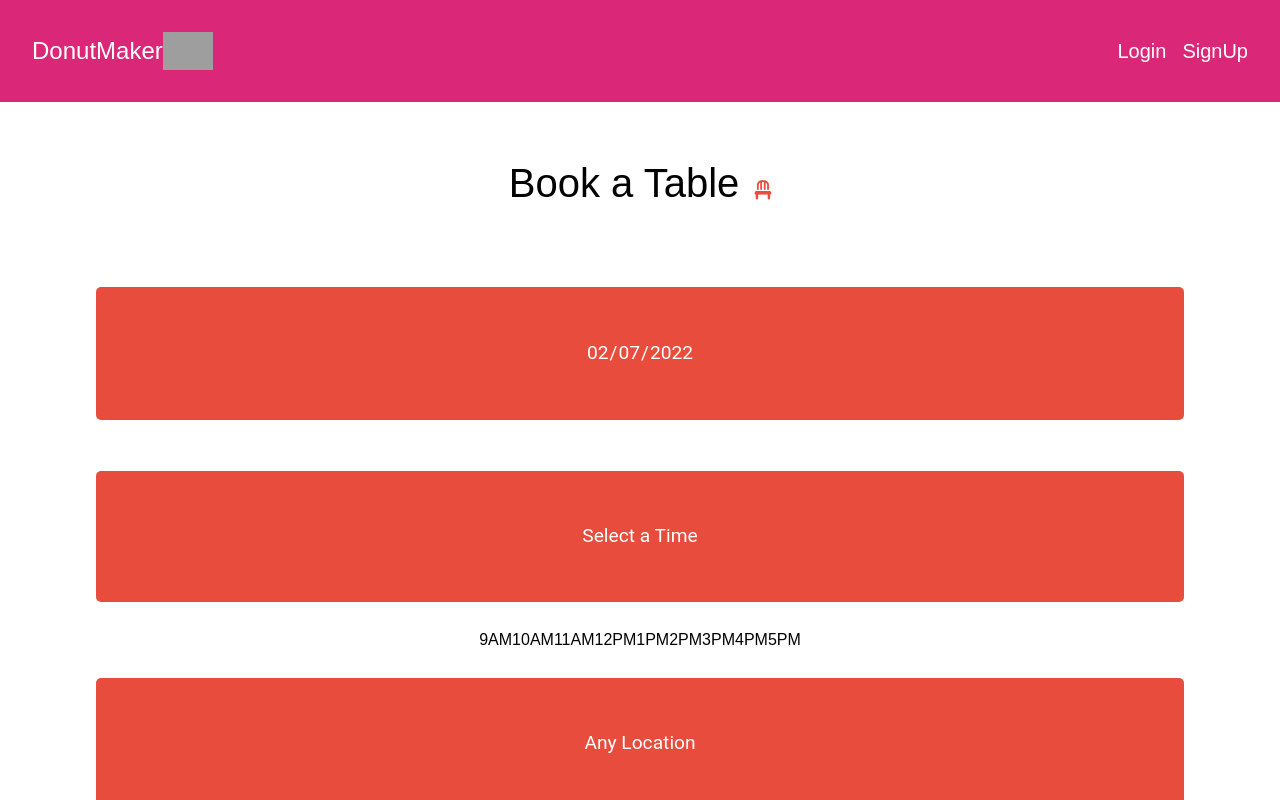
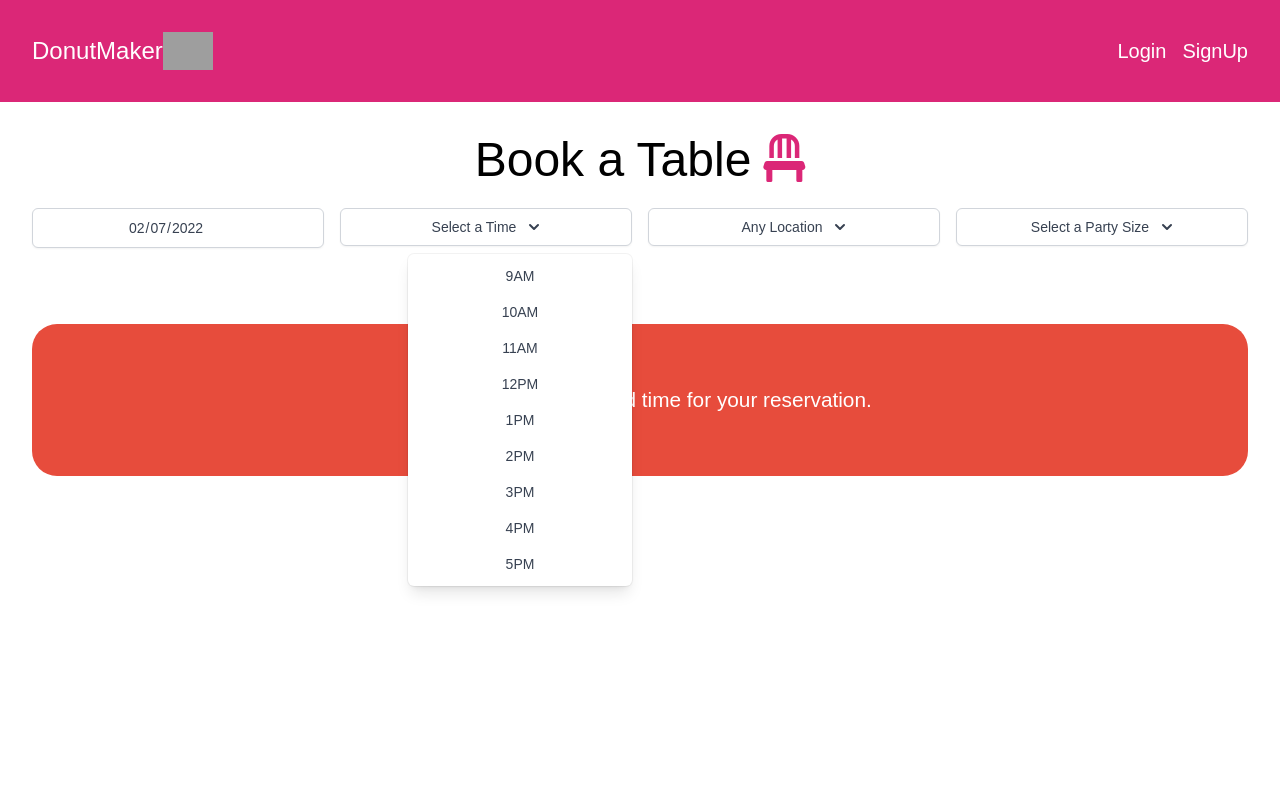
Before and after one commit to haithamassoli/Booking-System, a React (Create React App) app in the folder client/: page /booking in a window 1280 px wide. Both pictures are taken after a click on the button "Select a Time". Shown: the top 800 px of the page. Built offline with nearby package versions, Linux system fonts and the light colour scheme; no server answers; grey boxes are pictures that could not be loaded.

Commit message:
more styling :)

```diff
--- a/client/package.json
+++ b/client/package.json
@@ -3,6 +3,8 @@
   "version": "0.1.0",
   "private": true,
   "dependencies": {
+    "@headlessui/react": "^1.4.3",
+    "@heroicons/react": "^1.0.5",
     "@testing-library/jest-dom": "^5.14.1",
     "@testing-library/react": "^12.0.0",
     "@testing-library/user-event": "^13.2.1",
--- a/client/public/index.html
+++ b/client/public/index.html
@@ -4,7 +4,7 @@
     <meta charset="utf-8" />
     <link
       rel="icon"
-      href="https://t4.ftcdn.net/jpg/04/31/29/07/360_F_431290789_yCYM23ejsR6SuBscMDvBfsOkCRmbMgrB.jpg"
+      href="https://clipart-best.com/img/donut/donut-clip-art-35.png"
     />
     <meta name="viewport" content="width=device-width, initial-scale=1" />
     <meta name="theme-color" content="#000000" />
@@ -14,7 +14,7 @@
     />
     <link
       rel="apple-touch-icon"
-      href="https://t4.ftcdn.net/jpg/04/31/29/07/360_F_431290789_yCYM23ejsR6SuBscMDvBfsOkCRmbMgrB.jpg"
+      href="https://clipart-best.com/img/donut/donut-clip-art-35.png"
     />
     <!--
       manifest.json provides metadata used when your web app is installed on a
--- a/client/src/App.js
+++ b/client/src/App.js
@@ -22,7 +22,7 @@
   }, []);
   return (
     <div className="App">
-      <Navbar />
+      <Navbar loginStatus={loginStatus} />
       <Routes>
         <Route path="/" element={<Home />}></Route>
         <Route path="/booking" element={<Booking />}></Route>
--- a/client/src/components/Booking.js
+++ b/client/src/components/Booking.js
@@ -1,6 +1,12 @@
-import React, { useState, useEffect } from "react";
+import React, { useState, useEffect, Fragment } from "react";
 import Table from "./Table";
 import { useNavigate } from "react-router-dom";
+import { Menu, Transition } from "@headlessui/react";
+import { ChevronDownIcon } from "@heroicons/react/solid";
+
+function classNames(...classes) {
+  return classes.filter(Boolean).join(" ");
+}
 
 function Booking() {
   let navigate = useNavigate();
@@ -147,9 +153,14 @@
 
     for (let i = 1; i < 8; i++) {
       newSizes.push(
+        <Menu.Item>
+          {({ active }) => (
             <button
               key={i}
-          className="booking-dropdown-item"
+              className={classNames(
+                active ? "bg-gray-100 text-gray-900" : "text-gray-700",
+                "w-full block px-4 py-2 text-sm"
+              )}
               onClick={(e) => {
                 let newSel = {
                   ...selection,
@@ -163,6 +174,8 @@
             >
               {i}
             </button>
+          )}
+        </Menu.Item>
       );
     }
     return newSizes;
@@ -173,9 +186,14 @@
     let newLocations = [];
     locations.forEach((loc) => {
       newLocations.push(
+        <Menu.Item>
+          {({ active }) => (
             <button
               key={loc}
-          className="booking-dropdown-item"
+              className={classNames(
+                active ? "bg-gray-100 text-gray-900" : "text-gray-700",
+                "w-full block px-4 py-2 text-sm"
+              )}
               onClick={() => {
                 let newSel = {
                   ...selection,
@@ -189,6 +207,8 @@
             >
               {loc}
             </button>
+          )}
+        </Menu.Item>
       );
     });
     return newLocations;
@@ -199,9 +219,14 @@
     let newTimes = [];
     times.forEach((time) => {
       newTimes.push(
+        <Menu.Item>
+          {({ active }) => (
             <button
               key={time}
-          className="booking-dropdown-item"
+              className={classNames(
+                active ? "bg-gray-100 text-gray-900" : "text-gray-700",
+                "w-full block px-4 py-2 text-sm"
+              )}
               onClick={() => {
                 let newSel = {
                   ...selection,
@@ -215,6 +240,8 @@
             >
               {time}
             </button>
+          )}
+        </Menu.Item>
       );
     });
     return newTimes;
@@ -254,27 +281,28 @@
   };
 
   return (
+    <>
       <div>
-      <div noGutters className="text-center align-items-center pizza-cta">
+        <div className="text-center align-items-center mt-8">
           <div>
-          <p className="looking-for-pizza">
+            <h1 className="text-5xl">
               {!selection.table.id ? "Book a Table" : "Confirm Reservation"}
               <i
                 className={
                   !selection.table.id
-                  ? "fas fa-chair pizza-slice"
-                  : "fas fa-clipboard-check pizza-slice"
+                    ? "fas fa-chair text-pink-600 ml-3 text-5xl"
+                    : "fas fa-clipboard-check text-pink-600 ml-3 text-5xl"
                 }
               ></i>
-          </p>
-          <p className="selected-table">
+            </h1>
+            <p className="mt-6 text-3xl">
               {selection.table.id
                 ? "You are booking table " + selection.table.name
                 : null}
             </p>
 
             {reservationError ? (
-            <p className="reservation-error">
+              <p className="text-red-500 mt-3">
                 * Please fill out all of the details.
               </p>
             ) : null}
@@ -282,13 +310,12 @@
         </div>
 
         {!selection.table.id ? (
-        <div id="reservation-stuff">
-          <div noGutters className="text-center align-items-center">
-            <div xs="12" sm="3">
+          <div>
+            <div className="grid grid-cols-2 md:grid-cols-4 gap-4 mx-8 text-center align-items-center">
               <input
                 type="date"
                 required="required"
-                className="booking-dropdown"
+                className="inline-flex justify-center w-full rounded-md border border-gray-300 shadow-sm px-4 py-2 bg-white text-sm font-medium text-gray-700 hover:bg-gray-50 focus:outline-none focus:ring-2 focus:ring-offset-2 focus:ring-offset-gray-100 focus:ring-indigo-500"
                 value={selection.date.toISOString().split("T")[0]}
                 onChange={(e) => {
                   if (!isNaN(new Date(new Date(e.target.value)))) {
@@ -313,44 +340,92 @@
                   }
                 }}
               ></input>
+              <Menu as="div" className="relative inline-block text-left">
+                <div>
+                  <Menu.Button className="inline-flex justify-center w-full rounded-md border border-gray-300 shadow-sm px-4 py-2 bg-white text-sm font-medium text-gray-700 hover:bg-gray-50 focus:outline-none focus:ring-2 focus:ring-offset-2 focus:ring-offset-gray-100 focus:ring-indigo-500">
+                    {selection.time === null ? "Select a Time" : selection.time}
+                    <ChevronDownIcon
+                      className="-mr-1 ml-2 h-5 w-5"
+                      aria-hidden="true"
+                    />
+                  </Menu.Button>
                 </div>
-            <div xs="12" sm="3">
+
+                <Transition
+                  as={Fragment}
+                  enter="transition ease-out duration-100"
+                  enterFrom="transform opacity-0 scale-95"
+                  enterTo="transform opacity-100 scale-100"
+                  leave="transition ease-in duration-75"
+                  leaveFrom="transform opacity-100 scale-100"
+                  leaveTo="transform opacity-0 scale-95"
+                >
+                  <Menu.Items className="origin-top-right absolute right-0 mt-2 w-56 rounded-md shadow-lg bg-white ring-1 ring-black ring-opacity-5 focus:outline-none">
+                    <div className="py-1">{getTimes()}</div>
+                  </Menu.Items>
+                </Transition>
+              </Menu>
+
+              <Menu as="div" className="relative inline-block text-left">
                 <div>
-                <button color="none" caret className="booking-dropdown">
-                  {selection.time === null ? "Select a Time" : selection.time}
-                </button>
-                <div right className="booking-dropdown-menu">
-                  {getTimes()}
+                  <Menu.Button className="inline-flex justify-center w-full rounded-md border border-gray-300 shadow-sm px-4 py-2 bg-white text-sm font-medium text-gray-700 hover:bg-gray-50 focus:outline-none focus:ring-2 focus:ring-offset-2 focus:ring-offset-gray-100 focus:ring-indigo-500">
+                    {selection.location}
+                    <ChevronDownIcon
+                      className="-mr-1 ml-2 h-5 w-5"
+                      aria-hidden="true"
+                    />
+                  </Menu.Button>
                 </div>
-              </div>
-            </div>
-            <div xs="12" sm="3">
+
+                <Transition
+                  as={Fragment}
+                  enter="transition ease-out duration-100"
+                  enterFrom="transform opacity-0 scale-95"
+                  enterTo="transform opacity-100 scale-100"
+                  leave="transition ease-in duration-75"
+                  leaveFrom="transform opacity-100 scale-100"
+                  leaveTo="transform opacity-0 scale-95"
+                >
+                  <Menu.Items className="origin-top-right absolute right-0 mt-2 w-56 rounded-md shadow-lg bg-white ring-1 ring-black ring-opacity-5 focus:outline-none">
+                    <div className="py-1">{getLocations()}</div>
+                  </Menu.Items>
+                </Transition>
+              </Menu>
+
+              <Menu as="div" className="relative inline-block text-left">
                 <div>
-                <button color="none" caret className="booking-dropdown">
-                  {selection.location}
-                </button>
-                <div right className="booking-dropdown-menu">
-                  {getLocations()}
-                </div>
-              </div>
-            </div>
-            <div xs="12" sm="3">
-              <div>
-                <button color="none" caret className="booking-dropdown">
+                  <Menu.Button className="inline-flex justify-center w-full rounded-md border border-gray-300 shadow-sm px-4 py-2 bg-white text-sm font-medium text-gray-700 hover:bg-gray-50 focus:outline-none focus:ring-2 focus:ring-offset-2 focus:ring-offset-gray-100 focus:ring-indigo-500">
                     {selection.size === 0
                       ? "Select a Party Size"
                       : selection.size.toString()}
-                </button>
-                <div right className="booking-dropdown-menu">
-                  {getSizes()}
+                    <ChevronDownIcon
+                      className="-mr-1 ml-2 h-5 w-5"
+                      aria-hidden="true"
+                    />
+                  </Menu.Button>
                 </div>
+
+                <Transition
+                  as={Fragment}
+                  enter="transition ease-out duration-100"
+                  enterFrom="transform opacity-0 scale-95"
+                  enterTo="transform opacity-100 scale-100"
+                  leave="transition ease-in duration-75"
+                  leaveFrom="transform opacity-100 scale-100"
+                  leaveTo="transform opacity-0 scale-95"
+                >
+                  <Menu.Items className="origin-top-right absolute right-0 mt-2 w-56 rounded-md shadow-lg bg-white ring-1 ring-black ring-opacity-5 focus:outline-none">
+                    <div className="py-1">{getSizes()}</div>
+                  </Menu.Items>
+                </Transition>
+              </Menu>
             </div>
-            </div>
-          </div>
-          <div noGutters className="tables-display">
+            <div className="tables-display">
               <div>
                 {getEmptyTables() > 0 ? (
-                <p className="available-tables">{getEmptyTables()} available</p>
+                  <p className="available-tables">
+                    {getEmptyTables()} available
+                  </p>
                 ) : null}
 
                 {selection.date && selection.time ? (
@@ -362,7 +437,7 @@
                         <span className="full-table"></span> &nbsp; Unavailable
                         &nbsp;&nbsp;
                       </div>
-                    <div noGutters>{getTables()}</div>
+                      <div>{getTables()}</div>
                     </div>
                   ) : (
                     <p className="table-display-message">No Available Tables</p>
@@ -376,17 +451,20 @@
             </div>
           </div>
         ) : (
-        <div id="confirm-reservation-stuff">
-          <div
-            noGutters
-            className="text-center justify-center reservation-details-container"
+          <div>
+            <div className="md:mx-auto max-w-2xl mx-6 mt-8">
+              <div className="mb-6">
+                <label
+                  htmlFor="name"
+                  className="block mb-2 text-sm font-medium text-gray-900 dark:text-black"
                 >
-            <div xs="12" sm="3" className="reservation-details">
+                  Your Name
+                </label>
                 <input
                   type="text"
                   bsSize="lg"
                   placeholder="Name"
-                className="reservation-input"
+                  className="bg-gray-50 border border-gray-300 text-gray-900 text-sm rounded-lg focus:ring-pink-500 focus:border-pink-500 block w-full p-2.5 dark:bg-white dark:border-gray-500 dark:placeholder-gray-400 dark:text-white dark:focus:ring-pink-500 dark:focus:border-pink-500"
                   value={booking.name}
                   onChange={(e) => {
                     setBooking({
@@ -396,12 +474,18 @@
                   }}
                 />
               </div>
-            <div xs="12" sm="3" className="reservation-details">
+              <div className="mb-6">
+                <label
+                  htmlFor="number"
+                  className="block mb-2 text-sm font-medium text-gray-900 dark:text-black"
+                >
+                  Your Number
+                </label>
                 <input
                   type="text"
                   bsSize="lg"
                   placeholder="Phone Number"
-                className="reservation-input"
+                  className="bg-gray-50 border border-gray-300 text-gray-900 text-sm rounded-lg focus:ring-pink-500 focus:border-pink-500 block w-full p-2.5 dark:bg-white dark:border-gray-500 dark:placeholder-gray-400 dark:text-white dark:focus:ring-pink-500 dark:focus:border-pink-500"
                   value={booking.phone}
                   onChange={(e) => {
                     setBooking({
@@ -411,12 +495,18 @@
                   }}
                 />
               </div>
-            <div xs="12" sm="3" className="reservation-details">
+              <div className="mb-6">
+                <label
+                  htmlFor="email"
+                  className="block mb-2 text-sm font-medium text-gray-900 dark:text-black"
+                >
+                  Your Email
+                </label>
                 <input
                   type="text"
                   bsSize="lg"
                   placeholder="Email"
-                className="reservation-input"
+                  className="bg-gray-50 border border-gray-300 text-gray-900 text-sm rounded-lg focus:ring-pink-500 focus:border-pink-500 block w-full p-2.5 dark:bg-white dark:border-gray-500 dark:placeholder-gray-400 dark:text-white dark:focus:ring-pink-500 dark:focus:border-pink-500"
                   value={booking.email}
                   onChange={(e) => {
                     setBooking({
@@ -427,11 +517,10 @@
                 />
               </div>
             </div>
-          <div noGutters className="text-center">
+            <div className="text-center">
               <div>
                 <button
-                color="none"
-                className="book-table-btn"
+                  className="py-3 px-5 rounded-xl bg-pink-500 text-white ronded"
                   onClick={() => {
                     reserve();
                   }}
@@ -443,6 +532,7 @@
           </div>
         )}
       </div>
+    </>
   );
 }
 
--- a/client/src/components/Login.js
+++ b/client/src/components/Login.js
@@ -41,12 +41,11 @@
     <>
       {error ? "It shouldn't be empty" : ""}
       <h1 className="text-3xl text-center mt-4">Login</h1>
-
       <form className="md:mx-auto max-w-2xl mx-6" onSubmit={handleSubmit}>
-        <div class="mb-6">
+        <div className="mb-6">
           <label
-            for="email"
-            class="block mb-2 text-sm font-medium text-gray-900 dark:text-black"
+            htmlFor="email"
+            className="block mb-2 text-sm font-medium text-gray-900 dark:text-black"
           >
             Your Email
           </label>
@@ -60,10 +59,10 @@
             required
           />
         </div>
-        <div class="mb-6">
+        <div className="mb-6">
           <label
-            for="password"
-            class="block mb-2 text-sm font-medium text-black dark:text-black"
+            htmlFor="password"
+            className="block mb-2 text-sm font-medium text-black dark:text-black"
           >
             Your Password
           </label>
--- a/client/src/components/Navbar.js
+++ b/client/src/components/Navbar.js
@@ -1,7 +1,7 @@
 import React from "react";
 import { NavLink } from "react-router-dom";
 
-function Navbar() {
+function Navbar({ loginStatus }) {
   return (
     <div className="p-8 bg-pink-600 flex justify-between items-center">
       <NavLink to={"/"} className="cursor-pointer text-2xl text-white">
@@ -15,6 +15,8 @@
         </div>
       </NavLink>
       <div>
+        {loginStatus == false ? (
+          <>
             <NavLink
               to={"/login"}
               className="cursor-pointer text-xl text-white hover:text-pink-200"
@@ -26,7 +28,18 @@
               className="ml-4 cursor-pointer text-xl text-white hover:text-pink-200"
             >
               SignUp
+            </NavLink>{" "}
+          </>
+        ) : (
+          <>
+            <NavLink
+              to={"/logout"}
+              className="cursor-pointer text-xl text-white hover:text-pink-200"
+            >
+              Logout
             </NavLink>
+          </>
+        )}
       </div>
     </div>
   );
--- a/client/src/components/Signup.js
+++ b/client/src/components/Signup.js
@@ -43,10 +43,10 @@
       <h1 className="text-3xl text-center mt-4">Sign Up</h1>
 
       <form className="md:mx-auto max-w-2xl mx-6" onSubmit={handleSubmit}>
-        <div class="mb-6">
+        <div className="mb-6">
           <label
-            for="email"
-            class="block mb-2 text-sm font-medium text-gray-900 dark:text-black"
+            htmlFor="email"
+            className="block mb-2 text-sm font-medium text-gray-900 dark:text-black"
           >
             Your Email
           </label>
@@ -60,10 +60,10 @@
             required
           />
         </div>
-        <div class="mb-6">
+        <div className="mb-6">
           <label
-            for="password"
-            class="block mb-2 text-sm font-medium text-black dark:text-black"
+            htmlFor="password"
+            className="block mb-2 text-sm font-medium text-black dark:text-black"
           >
             Your Password
           </label>
```
Also changed, not shown: 1 other file (tests, documents, lock files or other folders). Lines whose indentation alone changed are shown as unchanged.
